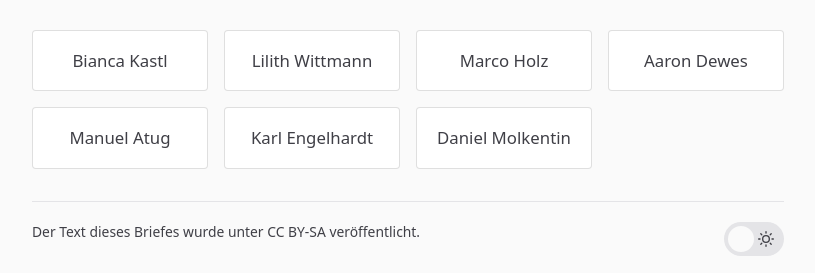
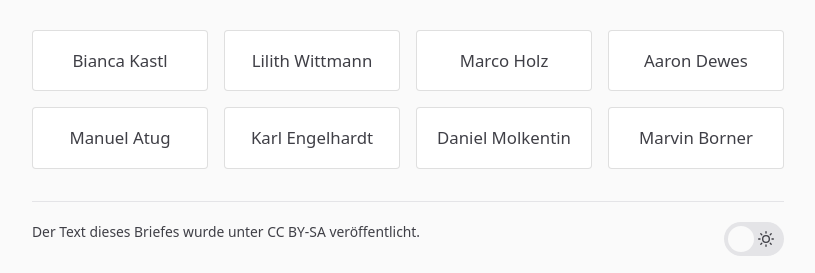
Before and after one commit to itrich/vsh-bleibt, a Jekyll site: the page built from OFFENERBRIEF.md, in a window 1280 px wide and 900 px high, scrolled down 3244 px. Shown: the part 624-897 px from the top of the window, without its empty margins (232-1047 px from the left). Built offline with Jekyll 4.4.1, drawn with Linux system fonts in a browser that asks for light colours.

Commit message:
Add signature: marvinborner

```diff
--- a/_data/signees.yml
+++ b/_data/signees.yml
@@ -5,3 +5,4 @@
 - name: Manuel Atug
 - name: Karl Engelhardt
 - name: Daniel Molkentin
+- name: Marvin Borner
```
